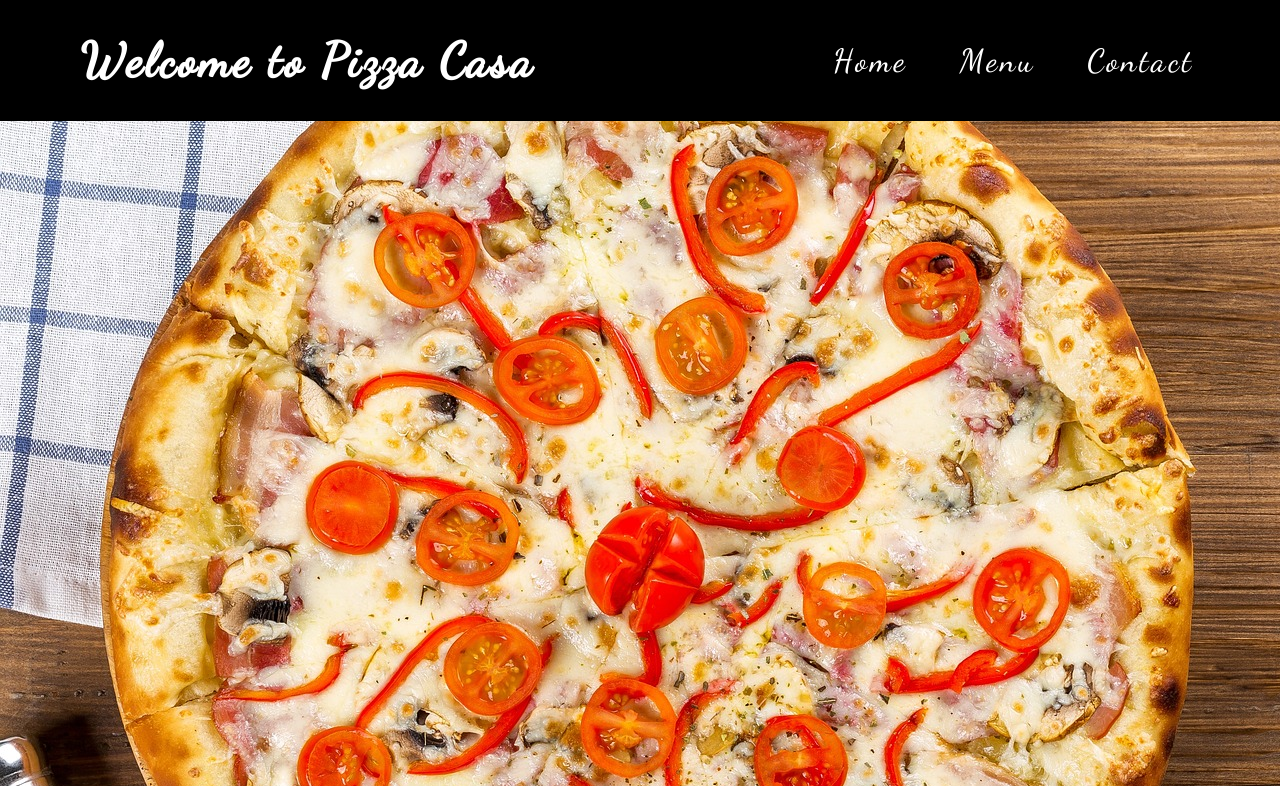
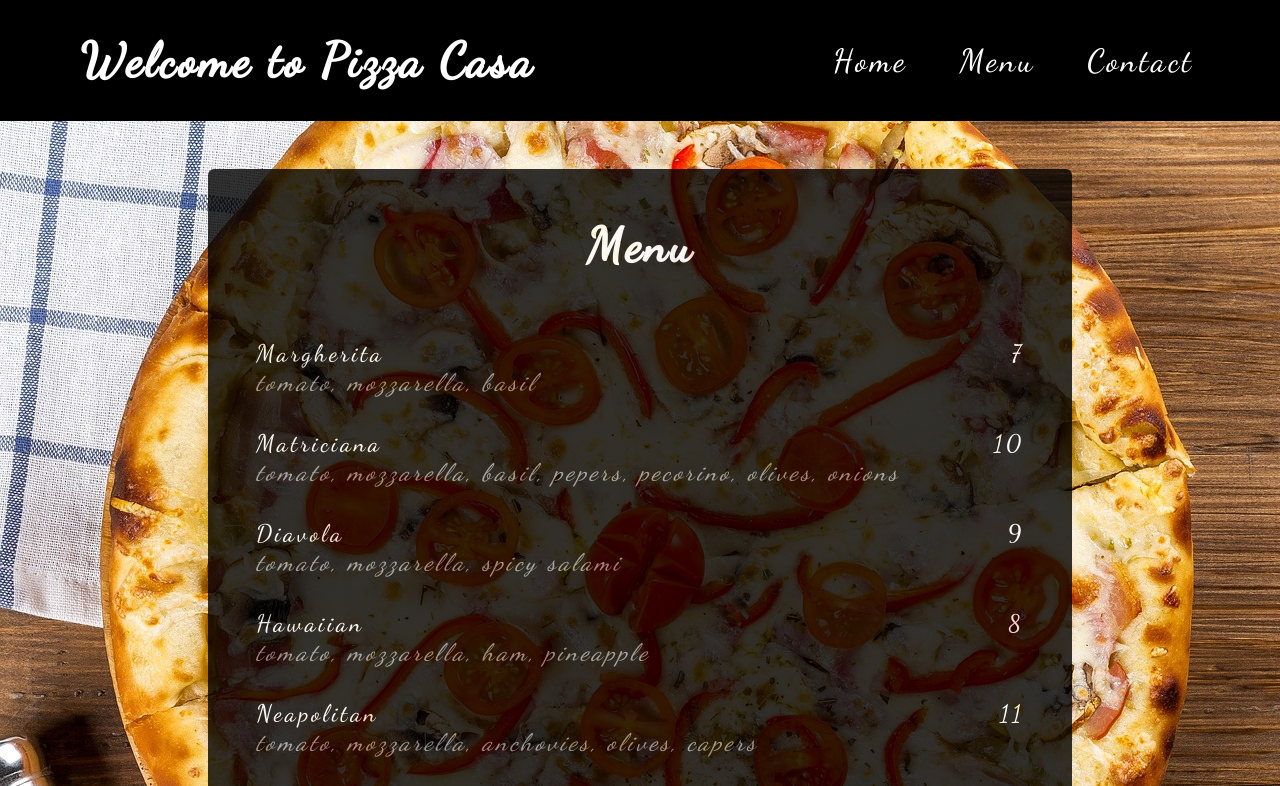
Before and after one commit to GregoryVanRaek/RestaurantPage, a website built with webpack: page dist/index.html in a window 1280 px wide. Both pictures are taken after a click on the element "Menu". Shown: the top 786 px of the page. Built offline with nearby package versions, Linux system fonts and the light colour scheme; a web font is replaced by a local one.

Commit message:
- Added menu module

```diff
--- a/src/index.js
+++ b/src/index.js
@@ -41,7 +41,6 @@ const currentPage = (() => {
         setTimeout(() => {
             content.classList.add('anim');
             menu;
-        }, 5);
+        }, 1);
     }
-
 })();
--- a/src/menu.js
+++ b/src/menu.js
@@ -1,5 +1,59 @@
+import { pizzas } from './pizza.js'
+
 const menu = () => {
-    console.log('current page : menu');
+    // DOM
+    let menuContainer = document.createElement('div');
+    let main = document.getElementById('content');
+    let menuTitle = document.createElement('h1');
+
+    // Variables
+    let numberOfDish = pizzas.length;
+
+    // Content
+    menuTitle.textContent = "Menu";
+    menuTitle.classList.add('menuTitle');
+    menuContainer.appendChild(menuTitle);
+
+    for(let i = 0 ; i < numberOfDish ; i++)
+    {
+        let dishContainer = document.createElement('div');
+        let dishTitleContainer = document.createElement('div');
+        dishContainer.classList.add('dishContainer')
+        dishTitleContainer.classList.add('dishTitleContainer');
+        menuContainer.appendChild(dishContainer);
+        dishContainer.appendChild(dishTitleContainer);
+        let dishTitle = document.createElement('div');
+        let dishPrice = document.createElement('div');
+        dishTitle.textContent = pizzas[i].name;
+        dishPrice.textContent = pizzas[i].price;
+        dishTitleContainer.appendChild(dishTitle);
+        dishTitleContainer.appendChild(dishPrice);
+
+        dishContainer.appendChild(dishTitleContainer);
+
+        let dishIngredients = document.createElement('div');
+        dishContainer.appendChild(dishIngredients);
+        dishIngredients.classList.add('dishIngredients');
+
+        for(let j = 0 ; j < pizzas[i].ingredients.length ; j++)
+        {
+            let ingredients = document.createElement('em');
+            if(j !== pizzas[i].ingredients.length - 1 )
+                ingredients.textContent = pizzas[i].ingredients[j] + ", ";
+            else
+                ingredients.textContent = pizzas[i].ingredients[j];
+
+
+            dishIngredients.appendChild(ingredients);
+        }
+    }
+
+    // Style
+    menuContainer.classList.add('menuContainer');
+
+    // Structure
+    main.appendChild(menuContainer);
+
 }
 
 export { menu };
--- a/src/pizza.js
+++ b/src/pizza.js
@@ -1,23 +1,24 @@
 // Object
-function Pizza(name, ingredients, img){
+function Pizza(name, ingredients, img, price){
     this.name = name;
     this.ingredients = ingredients;
     this.img = img;
+    this.price = price
 }
 
 // Pizza
-let margherita = new Pizza("Margherita", ["tomato", "mozzarella", "basil"], "../dist/img/pizza/margherita.jpg");
-let matriciana = new Pizza("Matriciana", ["tomato", "mozzarella", "basil", "pepers", "pecorino", "olives", 'onions'], "../dist/img/pizza/matriciana.jpg");
-let casa = new Pizza("Casa", ['tomato', 'mozzarella', 'basil', 'olives', 'onions', 'pepers', 'broccoli'], '../dist/img/pizza/casa');
-let diavola = new Pizza("Diavola", ["tomato", "mozzarella", "spicy salami"], "../dist/img/pizza/diavola.jpg");
-let hawai = new Pizza("Hawaiian", ["tomato", "mozzarella", "ham", "pineapple"], "../dist/img/pizza/hawai.jpg");
-let napolitan = new Pizza("Neapolitan", ["tomato", "mozzarella", "anchovies", "olives", "capers"], "../dist/img/pizza/napolitan.jpg");
-let pepperoni = new Pizza("Pepperoni", ["tomato", "mozzarella", "pepperoni"], "../dist/img/pizza/pepperoni.jpg");
-let seafood = new Pizza("Seafood", ["tomato ", "mozzarella ", "mixed seafood"], "../dist/img/pizza/seafood.jpg");
-let veggie = new Pizza("Veggie", ["tomato", "mozzarella", "mushrooms", "bell peppers", "onions"], "../dist/img/pizza/veggie.jpg");
+let margherita = new Pizza("Margherita", ["tomato", "mozzarella", "basil"], "../dist/img/pizza/margherita.jpg", 7);
+let matriciana = new Pizza("Matriciana", ["tomato", "mozzarella", "basil", "pepers", "pecorino", "olives", 'onions'], "../dist/img/pizza/matriciana.jpg", 10);
+let casa = new Pizza("Casa", ['tomato', 'mozzarella', 'basil', 'olives', 'onions', 'pepers', 'broccoli'], '../dist/img/pizza/casa', 10);
+let diavola = new Pizza("Diavola", ["tomato", "mozzarella", "spicy salami"], "../dist/img/pizza/diavola.jpg", 9);
+let hawai = new Pizza("Hawaiian", ["tomato", "mozzarella", "ham", "pineapple"], "../dist/img/pizza/hawai.jpg", 8);
+let napolitan = new Pizza("Neapolitan", ["tomato", "mozzarella", "anchovies", "olives", "capers"], "../dist/img/pizza/napolitan.jpg", 11);
+let pepperoni = new Pizza("Pepperoni", ["tomato", "mozzarella", "pepperoni"], "../dist/img/pizza/pepperoni.jpg", 11);
+let seafood = new Pizza("Seafood", ["tomato ", "mozzarella ", "mixed seafood"], "../dist/img/pizza/seafood.jpg", 14);
+let veggie = new Pizza("Veggie", ["tomato", "mozzarella", "mushrooms", "bell peppers", "onions"], "../dist/img/pizza/veggie.jpg", 10);
 
 // Array
 const pizzas = [margherita, matriciana, diavola, hawai, napolitan, pepperoni, seafood, veggie, casa];
 const suggestions = [margherita, matriciana, diavola, hawai];
 
-export { suggestions };
+export { suggestions, pizzas };
--- a/src/style.css
+++ b/src/style.css
@@ -27,6 +27,36 @@ header{
     to {
         opacity: 1;
     }
+}
+
+.dishTitleContainer{
+    display: flex;
+    justify-content: space-between;
+}
+
+.dishIngredients{
+    display: flex;
+    gap:0.5rem;
+    opacity: 0.6;
+}
+
+.menuContainer{
+    display: flex;
+    flex-direction: column;
+    justify-content: space-around;
+    margin: 3rem auto;
+    padding : 1rem 3rem;
+    border-radius: 6px;
+    width:60%;
+    gap:2rem;
+    background-color: black;
+    color:white;
+    opacity: 0.8;
+}
+
+.menuTitle{
+    display: flex;
+    justify-content: center;
 }
 
 .navbar{
```
Also changed, not shown: dist/main.js.
